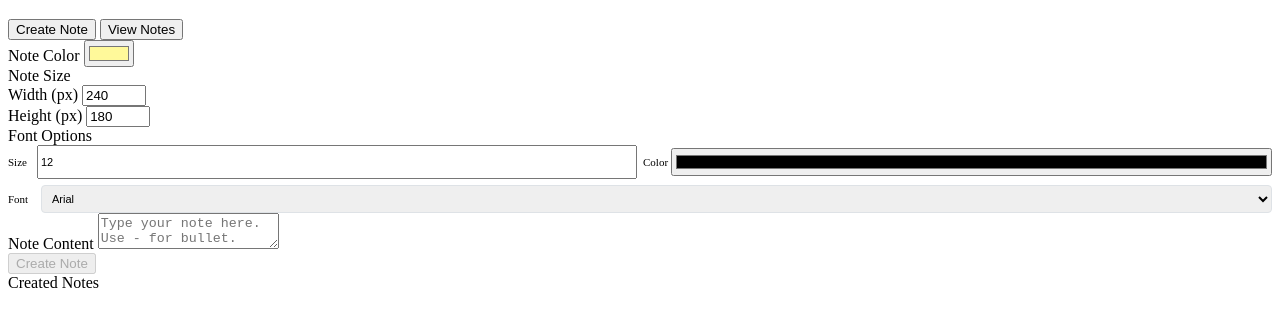
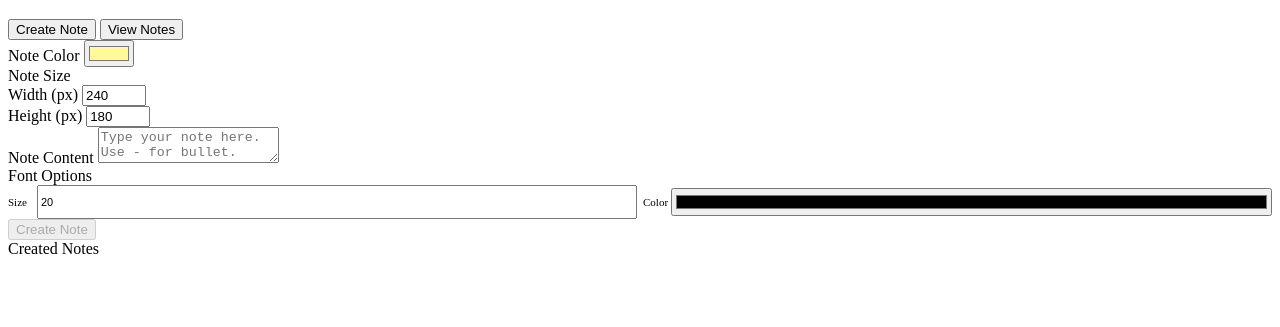
Before and after one commit to AanchalGupta1162/StickyNotes, a website with bundled scripts: page src/index.html in a window 1280 px wide. Shown: the part 61-388 px from the top of the page. Built offline with nearby package versions, Linux system fonts and the light colour scheme.

Commit message:
font functions updated

```diff
--- a/src/index.html
+++ b/src/index.html
@@ -50,36 +50,22 @@
                     </div>
 
                     <div class="form-group">
+                        <label for="noteText">Note Content</label>
+                        <textarea id="noteText" rows="2" placeholder="Type your note here. Use - for bullet."></textarea>
+                    </div>
+
+                    <div class="form-group">
                         <label>Font Options</label>
-                        <div style="display: grid; grid-template-columns: 1fr 1fr; gap: 6px; margin-bottom: 6px;">
-                            <div style="display: flex; align-items: center; gap: 3px;">
+                        <div style="display: flex; gap: 6px; align-items: center;">
+                            <div style="display: flex; align-items: center; gap: 3px; flex: 1;">
                                 <label for="fontSize" style="margin: 0; font-size: 11px; min-width: 26px;">Size</label>
-                                <input type="number" id="fontSize" value="12" min="8" max="36" style="flex: 1; height: 28px; font-size: 11px;">
+                                <input type="number" id="fontSize" value="20" min="8" max="36" style="flex: 1; height: 28px; font-size: 11px;">
                             </div>
-                            <div style="display: flex; align-items: center; gap: 3px;">
+                            <div style="display: flex; align-items: center; gap: 3px; flex: 1;">
                                 <label for="fontColor" style="margin: 0; font-size: 11px;">Color</label>
                                 <input type="color" id="fontColor" value="#000000" style="flex: 1; height: 28px; padding: 2px;">
                             </div>
                         </div>
-                        <div style="display: flex; align-items: center; gap: 3px;">
-                            <label for="fontFamily" style="margin: 0; font-size: 11px; min-width: 30px;">Font</label>
-                            <select id="fontFamily" style="flex: 1; height: 28px; border: 1px solid #dee2e6; border-radius: 4px; font-size: 11px; padding: 0 6px;">
-                                <option value="Arial">Arial</option>
-                                <option value="Helvetica">Helvetica</option>
-                                <option value="Times New Roman">Times New Roman</option>
-                                <option value="Georgia">Georgia</option>
-                                <option value="Verdana">Verdana</option>
-                                <option value="Trebuchet MS">Trebuchet MS</option>
-                                <option value="Comic Sans MS">Comic Sans MS</option>
-                                <option value="Impact">Impact</option>
-                                <option value="Courier New">Courier New</option>
-                            </select>
-                        </div>
-                    </div>
-
-                    <div class="form-group">
-                        <label for="noteText">Note Content</label>
-                        <textarea id="noteText" rows="2" placeholder="Type your note here. Use - for bullet."></textarea>
                     </div>
 
                     <div class="form-group">
--- a/src/ui/index.js
+++ b/src/ui/index.js
@@ -20,7 +20,6 @@ addOnUISdk.ready.then(async () => {
     const noteTextInput = document.getElementById("noteText");
     const fontSizeInput = document.getElementById("fontSize");
     const fontColorInput = document.getElementById("fontColor");
-    const fontFamilyInput = document.getElementById("fontFamily");
 
     // Tab switching logic
     const tabViewBtn = document.getElementById("tab-view");
@@ -126,15 +125,14 @@ addOnUISdk.ready.then(async () => {
     }
 
     createStickyNoteButton.addEventListener("click", async event => {
-        // Get color, size, text, and font options
+        // Get color, size, text, font size, and font color
         const colorHex = noteColorInput.value;
         const width = parseInt(noteWidthInput.value, 10);
         const height = parseInt(noteHeightInput.value, 10);
         const text = noteTextInput.value;
         const fontSize = parseInt(fontSizeInput.value, 10);
         const fontColor = fontColorInput.value;
-        const fontFamily = fontFamilyInput.value;
-        await sandboxProxy.createStickyNote({ colorHex, width, height, text, fontSize, fontColor, fontFamily });
+        await sandboxProxy.createStickyNote({ colorHex, width, height, text, fontSize, fontColor });
         selectedNoteId = null;
         renderNotesList();
         switchTab("view");
```
Also changed, not shown: src/sandbox/code.js (+3 -18 lines).
